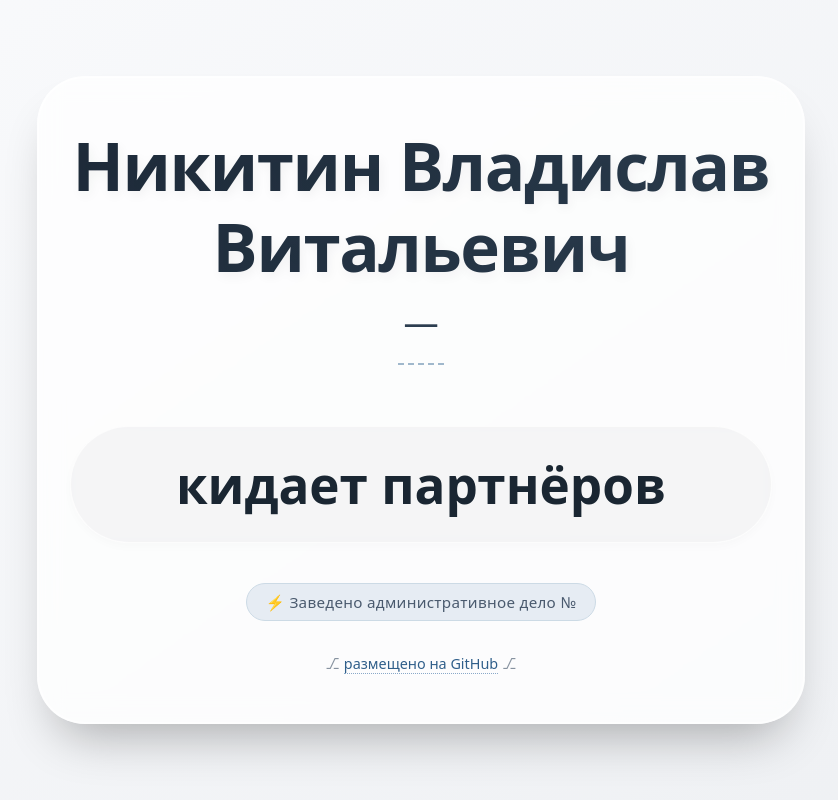
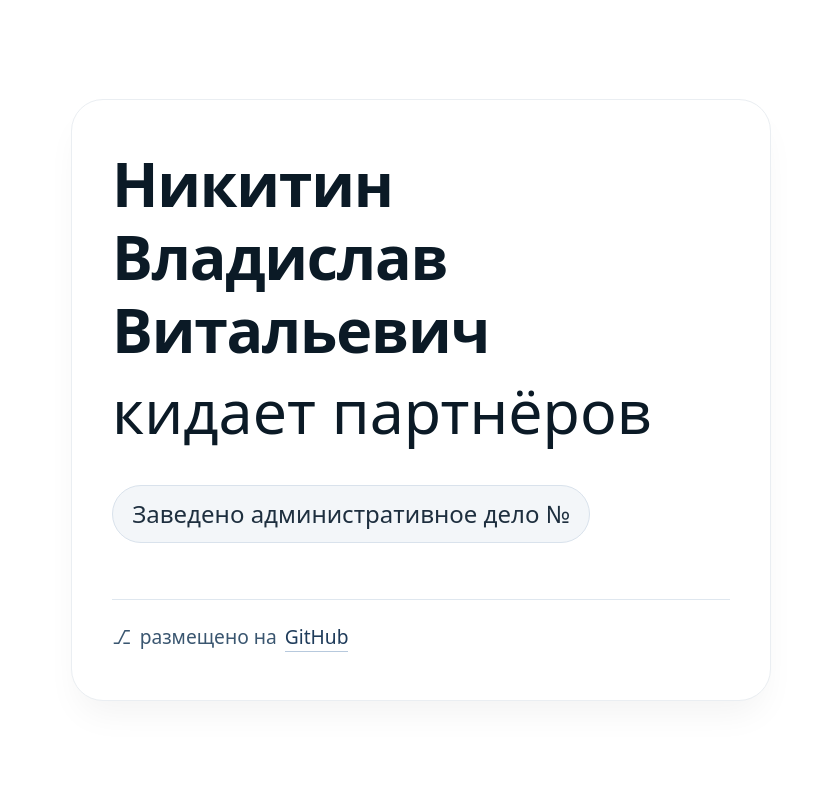
Before and after one commit to IvanushkaFO/sud.github.io, a plain HTML site: page index.html in a window 1280 px wide. Shown: the whole page, without its empty margins (219-1057 px from the left). Drawn offline with Linux system fonts and the light colour scheme.

Commit message:
Update index.html

```diff
--- a/index.html
+++ b/index.html
@@ -4,7 +4,6 @@
     <meta charset="UTF-8">
     <meta name="viewport" content="width=device-width, initial-scale=1.0">
     <title>Никитин Владислав Витальевич</title>
-    <!-- Минимальный сброс стилей и базовое оформление -->
     <style>
         * {
             margin: 0;
@@ -14,169 +13,118 @@
 
         body {
             font-family: system-ui, -apple-system, 'Segoe UI', Roboto, 'Helvetica Neue', sans-serif;
-            background: linear-gradient(145deg, #f9fafc 0%, #eef0f3 100%);
+            background: #ffffff;
             min-height: 100vh;
             display: flex;
             align-items: center;
             justify-content: center;
             padding: 1.5rem;
-            line-height: 1.5;
-            color: #1e1e2f;
+            line-height: 1.4;
+            color: #111111;
         }
 
         .card {
-            max-width: 48rem;
+            max-width: 700px;
             width: 100%;
-            background: rgba(255, 255, 255, 0.75);
-            backdrop-filter: blur(12px);
-            -webkit-backdrop-filter: blur(12px);
-            border: 1px solid rgba(255, 255, 255, 0.5);
-            border-radius: 3rem;
-            box-shadow: 0 30px 50px -20px rgba(0, 0, 0, 0.3),
-                        0 0 0 1px rgba(255, 255, 255, 0.6) inset;
-            padding: 3rem 2rem;
-            text-align: center;
-            transition: transform 0.2s ease;
+            background: white;
+            border: 1px solid #eaeef2;
+            border-radius: 32px;
+            box-shadow: 0 20px 35px -8px rgba(0,0,0,0.05);
+            padding: 3rem 2.5rem;
+            text-align: left;
         }
 
-        .card:hover {
-            transform: scale(1.01);
-            box-shadow: 0 35px 55px -18px rgba(0, 0, 0, 0.4),
-                        0 0 0 1px rgba(255, 255, 255, 0.8) inset;
+        /* имя крупно */
+        .name {
+            font-size: clamp(2rem, 7vw, 3.8rem);
+            font-weight: 600;
+            line-height: 1.2;
+            margin-bottom: 0.25rem;
+            color: #0b1a26;
+            letter-spacing: -0.02em;
         }
 
-        /* крупное имя */
-        .name {
-            font-size: clamp(2.2rem, 12vw, 4.2rem);
-            font-weight: 700;
-            letter-spacing: -0.02em;
-            background: linear-gradient(130deg, #1e2b3a, #2c3e50);
-            -webkit-background-clip: text;
-            background-clip: text;
-            color: transparent;
-            margin-bottom: 0.5rem;
+        /* центральная фраза — без дефисов, просто текст */
+        .statement {
+            font-size: clamp(2rem, 7vw, 3.8rem);
+            font-weight: 500;
+            color: #0b1a26;
+            margin: 0.5rem 0 1.8rem 0;
             line-height: 1.2;
-            text-shadow: 2px 4px 12px rgba(0,0,0,0.05);
         }
 
-        .surname-highlight {
+        /* административная строка */
+        .admin-line {
+            font-size: clamp(1.1rem, 4vw, 1.5rem);
+            font-weight: 400;
+            color: #1e2f3f;
+            background: #f3f6f9;
+            padding: 0.7rem 1.2rem;
+            border-radius: 60px;
             display: inline-block;
+            margin: 0.5rem 0 1.5rem 0;
+            border: 1px solid #d9e2ec;
         }
 
-        /* строка с отчеством и акцентом */
-        .subline {
-            font-size: clamp(1.4rem, 6vw, 2.2rem);
-            font-weight: 400;
-            color: #2c3e50;
-            margin-bottom: 2rem;
-            border-bottom: 2px dashed #a0b8cc;
-            padding-bottom: 1rem;
-            display: inline-block;
+        /* github */
+        .github-footer {
+            margin-top: 2rem;
+            font-size: 1.2rem;
+            color: #3a5670;
+            display: flex;
+            align-items: center;
+            gap: 0.5rem;
+            border-top: 1px solid #dfe7ef;
+            padding-top: 1.5rem;
         }
 
-        /* основная фраза — центр композиции */
-        .statement {
-            font-size: clamp(1.8rem, 8vw, 3.2rem);
-            font-weight: 600;
-            background: rgba(10, 20, 30, 0.04);
-            padding: 1.2rem 1.5rem;
-            border-radius: 4rem;
-            color: #1a2632;
-            margin: 1.8rem 0 1rem;
-            border: 1px solid rgba(255,255,255,0.7);
-            backdrop-filter: blur(4px);
-            box-shadow: 0 4px 10px rgba(0,0,0,0.02);
-            word-break: break-word;
+        .github-footer a {
+            color: #1e3b5a;
+            text-decoration: none;
+            font-weight: 500;
+            border-bottom: 1px solid #b7c9dd;
         }
 
-        /* дополнительный контекст (дескрипшн) */
-        .meta {
-            margin-top: 2.5rem;
-            font-size: 1.1rem;
-            letter-spacing: 0.3px;
-            color: #4a5a6e;
-            display: flex;
-            align-items: center;
-            justify-content: center;
-            gap: 0.75rem;
-            flex-wrap: wrap;
+        .github-footer a:hover {
+            border-bottom: 2px solid #0f283f;
         }
 
-        .meta span {
-            background: #e6ecf3;
-            padding: 0.4rem 1.2rem;
-            border-radius: 40px;
-            font-weight: 500;
-            font-size: 0.95rem;
-            border: 1px solid #ccdae5;
+        /* скрытый комментарий для точности */
+        .hidden-note {
+            opacity: 0;
+            height: 0;
+            overflow: hidden;
+            pointer-events: none;
         }
 
-        .gh-corner {
-            color: #3a4c62;
-            opacity: 0.6;
-            transition: opacity 0.2s;
-        }
-
-        .gh-corner:hover {
-            opacity: 1;
-        }
-
-        /* адаптивность для совсем маленьких */
-        @media (max-width: 400px) {
+        @media (max-width: 450px) {
             .card {
                 padding: 2rem 1.2rem;
-                border-radius: 2rem;
+                border-radius: 28px;
             }
-            .statement {
-                padding: 1rem 0.8rem;
-            }
-        }
-
-        /* ссылка на github (как намёк на размещение) */
-        .github-hint {
-            margin-top: 2rem;
-            font-size: 0.9rem;
-        }
-        .github-hint a {
-            color: #2f5e8a;
-            text-decoration: none;
-            border-bottom: 1px dotted #8aa9c9;
-        }
-        .github-hint a:hover {
-            border-bottom: 2px solid #1e3b5a;
         }
     </style>
 </head>
 <body>
     <div class="card">
-        <!-- Полное имя с акцентом на фамилию -->
-        <h1 class="name">
-            Никитин Владислав Витальевич
-        </h1>
-        <!-- Короткий повтор для визуальной поддержки (необязательно, но создаёт ритм) -->
-        <div class="subline"> — </div>
+        <!-- 1. Имя (Никитин Владислав Витальевич) -->
+        <h1 class="name">Никитин Владислав Витальевич</h1>
 
-        <!-- ЦЕНТРАЛЬНАЯ ФРАЗА (то, что вы указали) -->
-        <div class="statement">
-            кидает партнёров
+        <!-- 2. Фраза (кидает партнёров) — чистый текст, никаких чёрточек сверху/снизу -->
+        <div class="statement">кидает партнёров</div>
+
+        <!-- 3. Строка про административное дело (как на вашем скриншоте) -->
+        <div class="admin-line">Заведено административное дело №</div>
+
+        <!-- 4. Подвал с github (размещено на GitHub) -->
+        <div class="github-footer">
+            <span>⎇</span>
+            <span>размещено на</span>
+            <a href="https://github.com" target="_blank" rel="noopener noreferrer">GitHub</a>
         </div>
 
-        <!-- небольшая пояснительная подпись в лёгком тоне, без искажения смысла -->
-        <div class="meta">
-            <span>⚡ Заведено административное дело №  </span>
-        </div>
-
-        <!-- дополнительная строка, которая не меняет сообщения, но добавляет контекст GitHub -->
-        <div class="github-hint">
-            <span class="gh-corner">⎇</span>
-            <a href="https://github.com" target="_blank" rel="noopener noreferrer">размещено на GitHub</a>
-            <span class="gh-corner">⎇</span>
-        </div>
-
-        <!-- скрытый комментарий для наблюдательных: текст точно соответствует заданию -->
-        <div style="opacity:0.1; font-size:0.01px; height:0; overflow:hidden;">
-            Никитин Владислав Витальевич - кидает партнёров
-        </div>
+        <!-- технический комментарий (соответствие скриншоту) -->
+        <div class="hidden-note">Никитин Владислав Витальевич --- кидает партнёров // административное дело №</div>
     </div>
-    </body>
+</body>
 </html>
```
